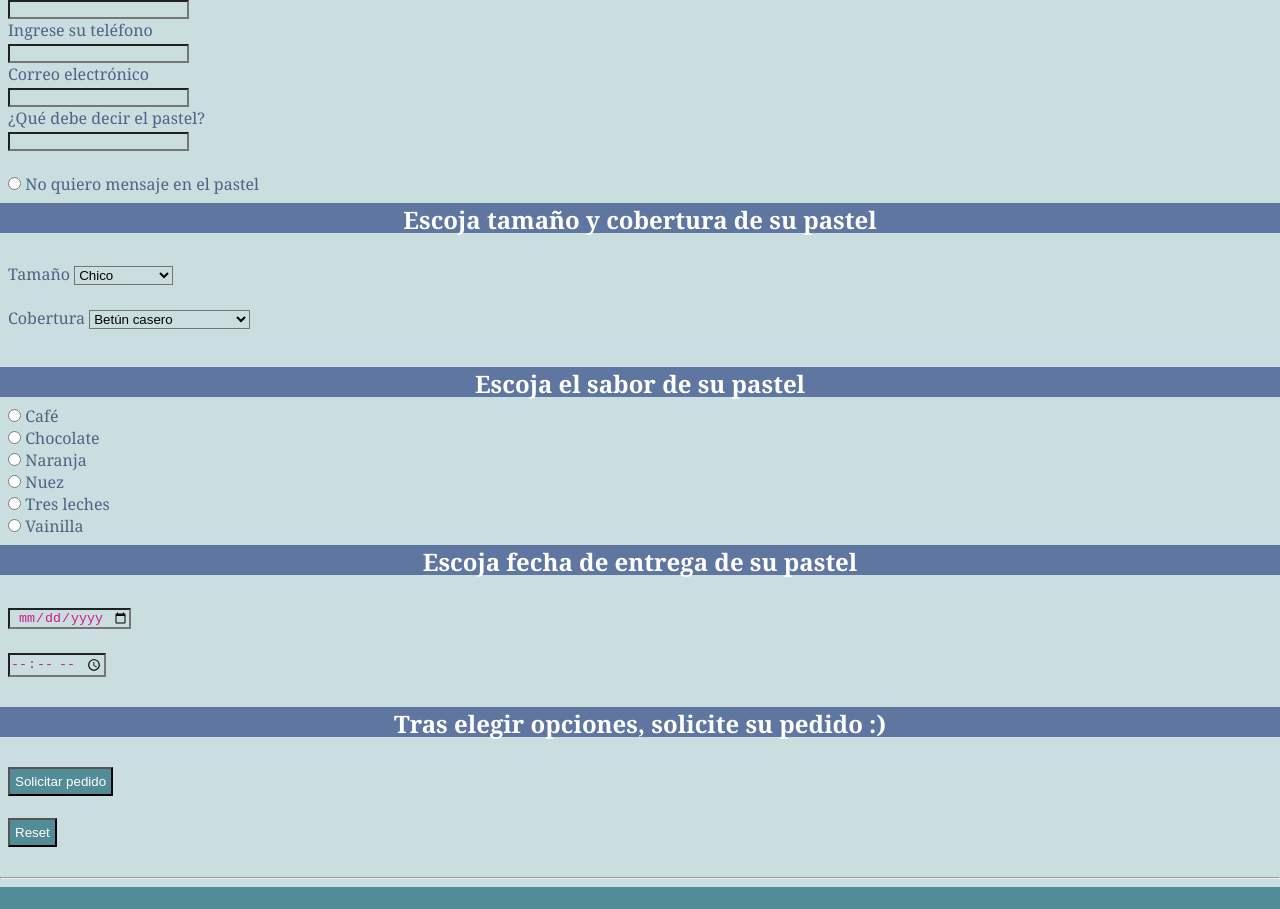
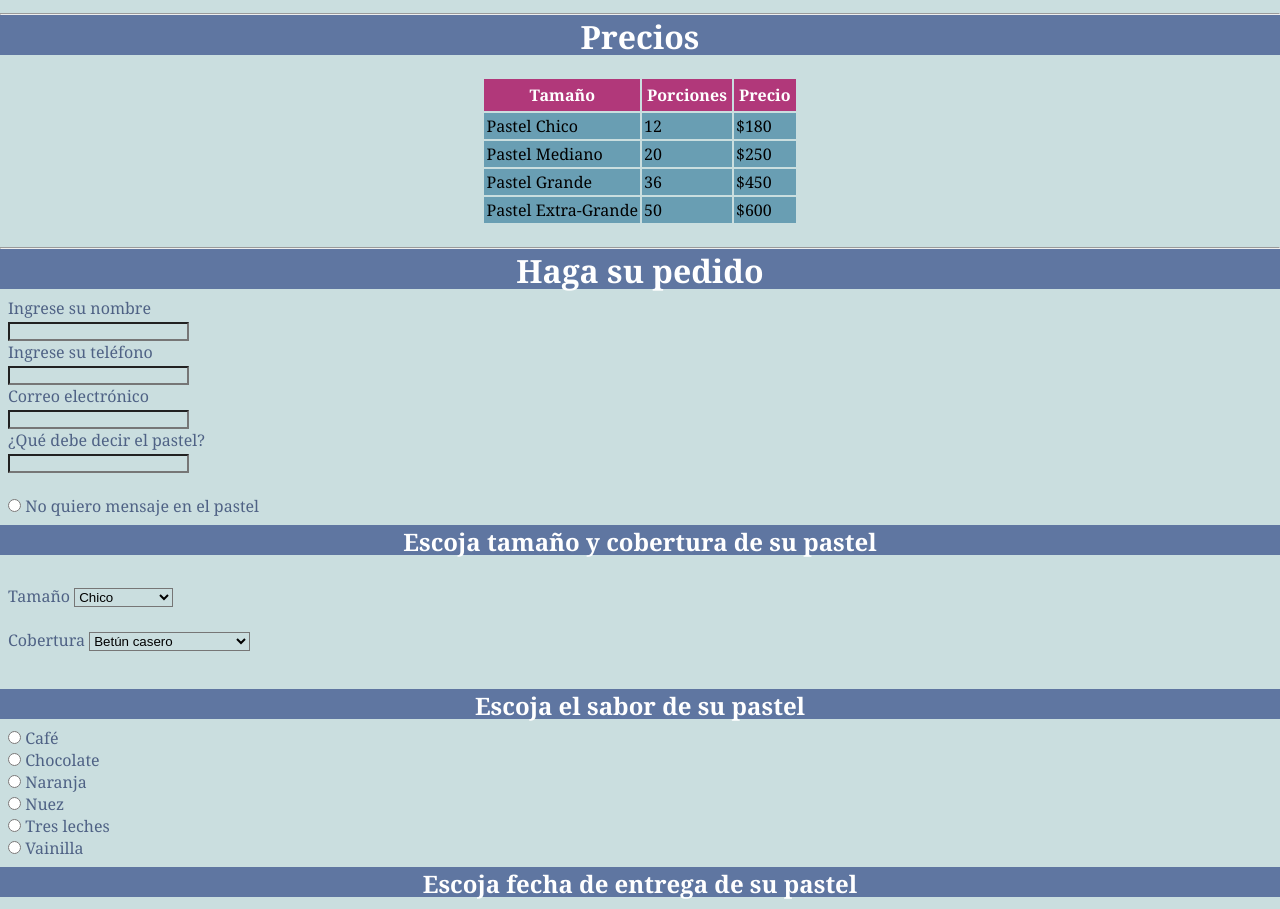
Before and after one commit to mikaelzen/02-LaunchX-HTML, a plain HTML site: page index.html in a window 1280 px wide. Shown: the part 747-1656 px from the top of the page. Drawn offline with Linux system fonts and the light colour scheme.

Commit message:
Added prices table

```diff
--- a/index.html
+++ b/index.html
@@ -82,6 +82,19 @@
             color: #d1188d;
             text-align: center;
         }
+         /* Estilo de tabla (header y cuerpo)*/
+        th{
+            padding: 5px;
+            background-color: #b1387a;
+            color: #ffffff;
+            text-align: center;
+        }
+        td{
+            margin: auto;
+            padding: 2px;
+            background-color:#699eb3;
+            color: black;
+        }
         p{
             margin: 8px;
             color: #4f6285;
@@ -118,6 +131,7 @@
 
     <hr>
     <h1>Sabores</h1>
+    <br>
     <ul>
         <strong>
             <li>    Café</li>
@@ -127,9 +141,10 @@
             <li>    Tres leches</li>
             <li>    Vainilla</li>
         </strong>
-    </ul>
+    </ul><br>
 
     <h1>Coberturas</h1>
+    <br>
     <ul>
         <strong>
             <li> Betún casero</li>
@@ -137,8 +152,41 @@
             <li> Crema chantilly</li>
             <li> Cobertura de chocolate</li>
         </strong>
-    </ul>
+    </ul><br>
+
     <hr>
+    <h1>Precios</h1>
+    <br>
+    <table style="margin: 0 auto;">
+        <tr>
+            <th>Tamaño</th>
+            <th>Porciones</th>
+            <th>Precio</th>
+        </tr>
+        <tr>
+            <td>Pastel Chico</td>
+            <td>12</td>
+            <td>$180</td>
+        </tr>
+        <tr>
+            <td>Pastel Mediano</td>
+            <td>20</td>
+            <td>$250</td>
+        </tr>
+        <tr>
+            <td>Pastel Grande</td>
+            <td>36</td>
+            <td>$450</td>
+        </tr>
+        <tr>
+            <td>Pastel Extra-Grande</td>
+            <td>50</td>
+            <td>$600</td>
+        </tr>
+    </table>
+    <br><hr>
+
+
     <h1>Haga su pedido</h1>
     <p>
 
@@ -223,8 +271,8 @@
 
             <h2 style="color:#a3dde0 ; background-color: #a54595; text-align: center;"> Love Bakery</h2>
         <p style="text-align:center">
-        <br> Dirección: Callejón del Romance, Centro, Morelia, Mich.
-        <br> Tel: 443-555-6666
+        <br> Dirección: Callejón del Romance 99, Centro, Morelia, Mich.
+        <br> Tel: 443-555-6660
         <br> love_bakery@protonmail.com
         <br> Horario de atención: Lunes a Sábado, de 10 am  a 7 pm
         <br><br>
```
